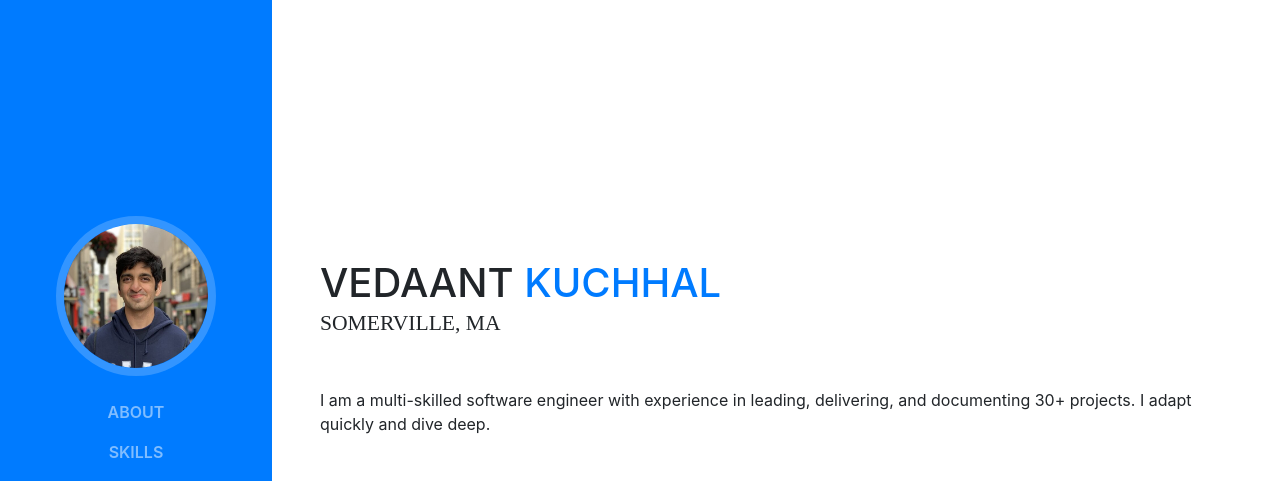
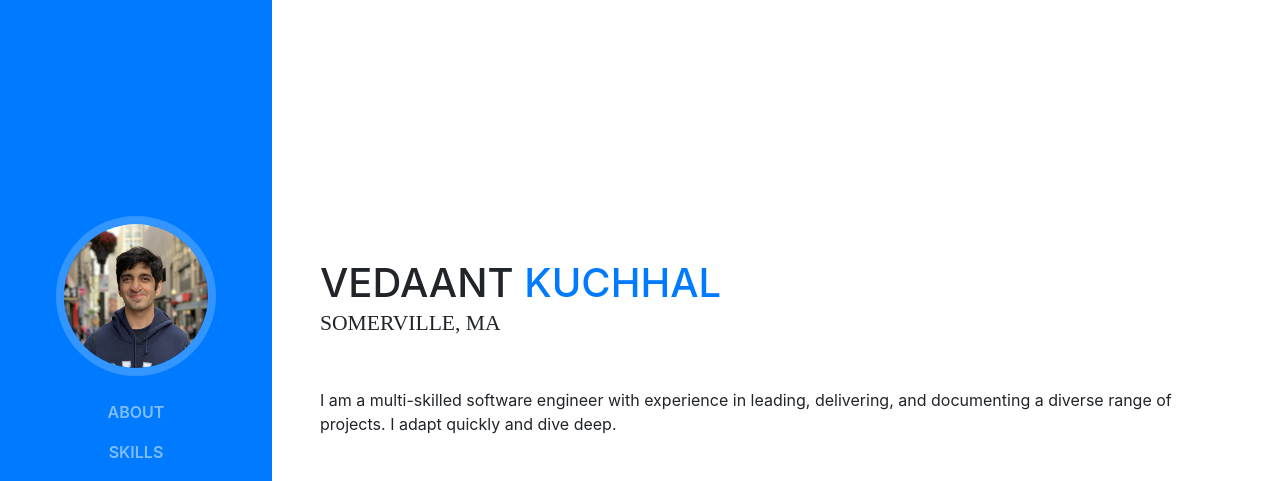
Before and after one commit to vedaant-k/vedaant-k.github.io, a website with bundled scripts: page index.html in a window 1280 px wide. Shown: the top 481 px of the page. Built offline with nearby package versions, Linux system fonts and the light colour scheme; a web font is replaced by a local one.

Commit message:
Add favicon, amend bio

```diff
--- a/index.html
+++ b/index.html
@@ -9,7 +9,7 @@
     <meta name="author" content="">
 
     <title>Vedaant Kuchhal</title>
-
+    <link rel="icon" type="image/x-icon" href="img/favicon.ico">
     <!-- Bootstrap core CSS -->
     <link href="vendor/bootstrap/css/bootstrap.min.css" rel="stylesheet">
 
@@ -68,7 +68,7 @@
           <div class="subheading mb-5">Somerville, MA
           </div>
           <p class="mb-5">I am a multi-skilled software engineer with experience in leading,
-            delivering, and documenting 30+ projects. I adapt quickly and dive deep.</p>
+            delivering, and documenting a diverse range of projects. I adapt quickly and dive deep.</p>
           <ul class="list-inline list-social-icons mb-0">
             <li class="list-inline-item">
               <a href="mailto: vedaantk22@gmail.com">
```
Also changed, not shown: img/favicon.ico (added).
